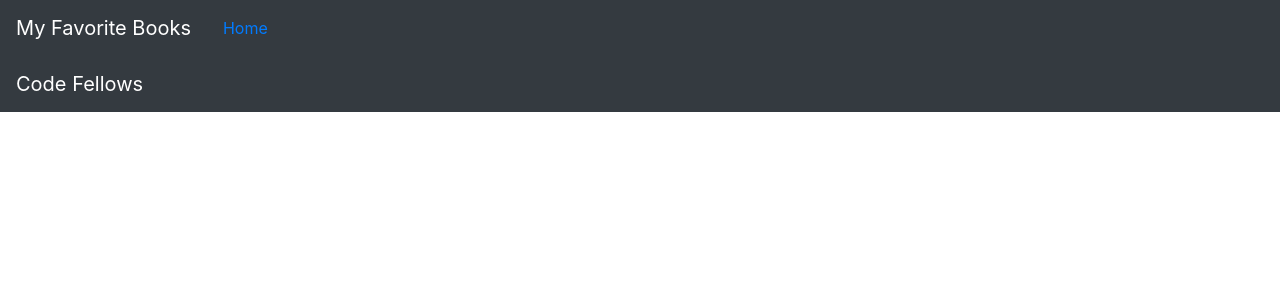
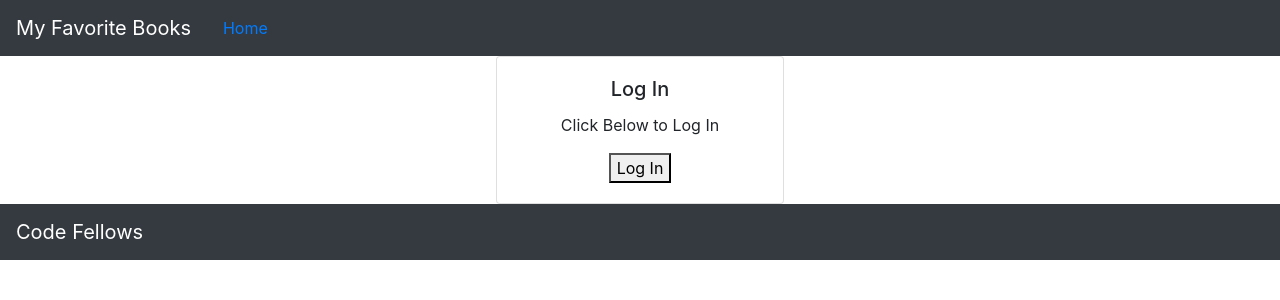
Before and after one commit to richeyslr/can-of-books-frontend, a React (Create React App) app: page / in a window 1280 px wide. Shown: the top 300 px of the page. Built offline with nearby package versions, Linux system fonts and the light colour scheme.

Commit message:
login functioning

```diff
--- a/src/App.js
+++ b/src/App.js
@@ -1,6 +1,9 @@
 import React from 'react';
 import Header from './Header';
 import Footer from './Footer';
+import BestBooks from './BestBooks';
+import Login from './Login';
+import { withAuth0 } from '@auth0/auth0-react';
 import 'bootstrap/dist/css/bootstrap.min.css';
 import {
   BrowserRouter as Router,
@@ -36,7 +39,7 @@ class App extends React.Component {
           <Header user={this.state.user} onLogout={this.logoutHandler} />
           <Switch>
             <Route exact path="/">
-              {/* TODO: if the user is logged in, render the `BestBooks` component, if they are not, render the `Login` component */}
+              {this.props.auth0.isAuthenticated ? <BestBooks /> : <Login /> }
             </Route>
             {/* TODO: add a route with a path of '/profile' that renders a `Profile` component */}
           </Switch>
@@ -47,4 +50,4 @@ class App extends React.Component {
   }
 }
 
-export default App;
+export default withAuth0(App);
```
